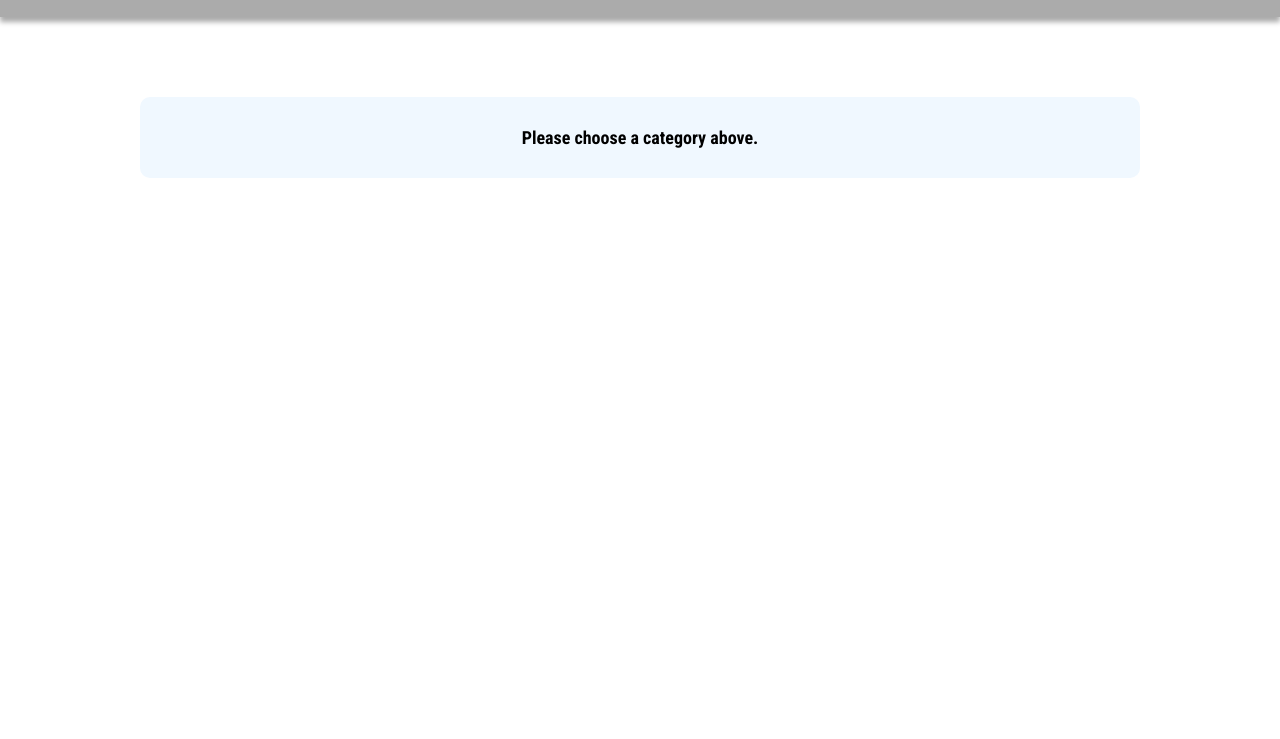
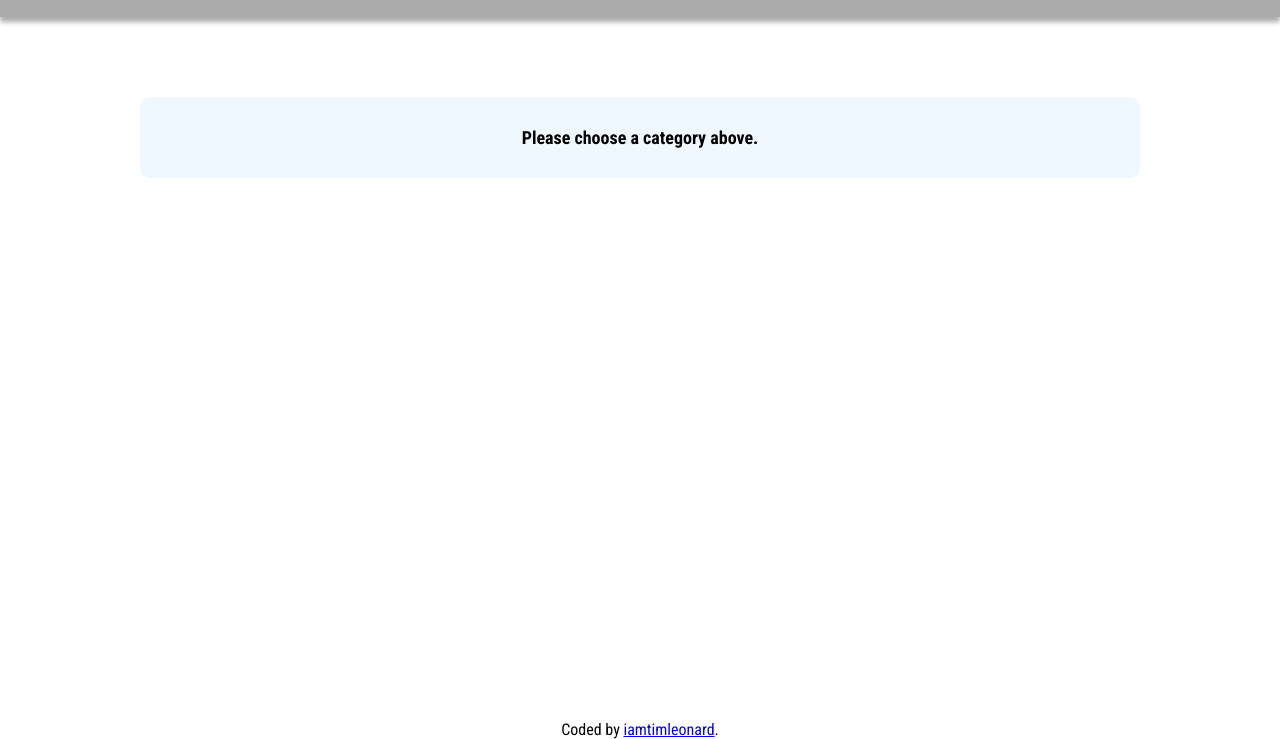
Before and after one commit to iamtimleonard/quiz-app, a plain HTML site: page index.html in a window 1280 px wide. Shown: the part 61-800 px from the top of the page. Drawn offline with nearby package versions, Linux system fonts and the light colour scheme.

Commit message:
add footer with link to git

```diff
--- a/index.html
+++ b/index.html
@@ -53,6 +53,10 @@
         <button class="quiz__button hidden">Start Quiz</button>
       </div>
     </main>
+    <footer>
+      Coded by
+      <a href="https://github.com/iamtimleonard/quiz-app">iamtimleonard</a>.
+    </footer>
     <script
       src="https://cdnjs.cloudflare.com/ajax/libs/axios/0.21.1/axios.min.js"
       integrity="sha512-bZS47S7sPOxkjU/4Bt0zrhEtWx0y0CRkhEp8IckzK+ltifIIE9EMIMTuT/mEzoIMewUINruDBIR/jJnbguonqQ=="
--- a/index.scss
+++ b/index.scss
@@ -161,6 +161,18 @@ body {
   }
 }
 
+footer {
+  font-size: 1.6rem;
+  position: fixed;
+  bottom: 0;
+  left: 50%;
+  transform: translateX(-50%);
+  z-index: -1;
+  a {
+    font-size: 1.6rem;
+  }
+}
+
 @media (min-width: 700px) {
   .header {
     justify-content: space-around;
```
Also changed, not shown: index.css, 1 other file.
